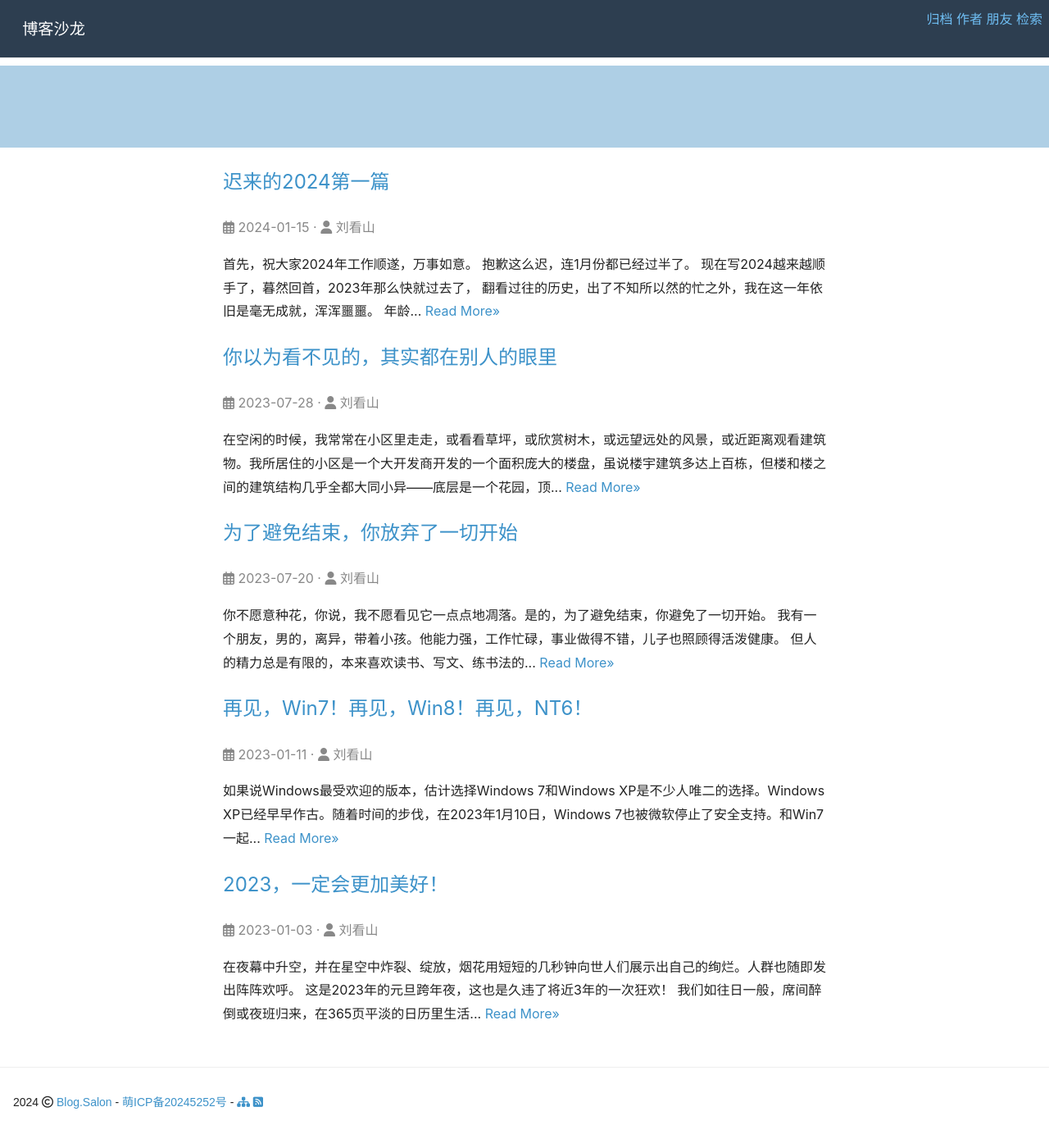
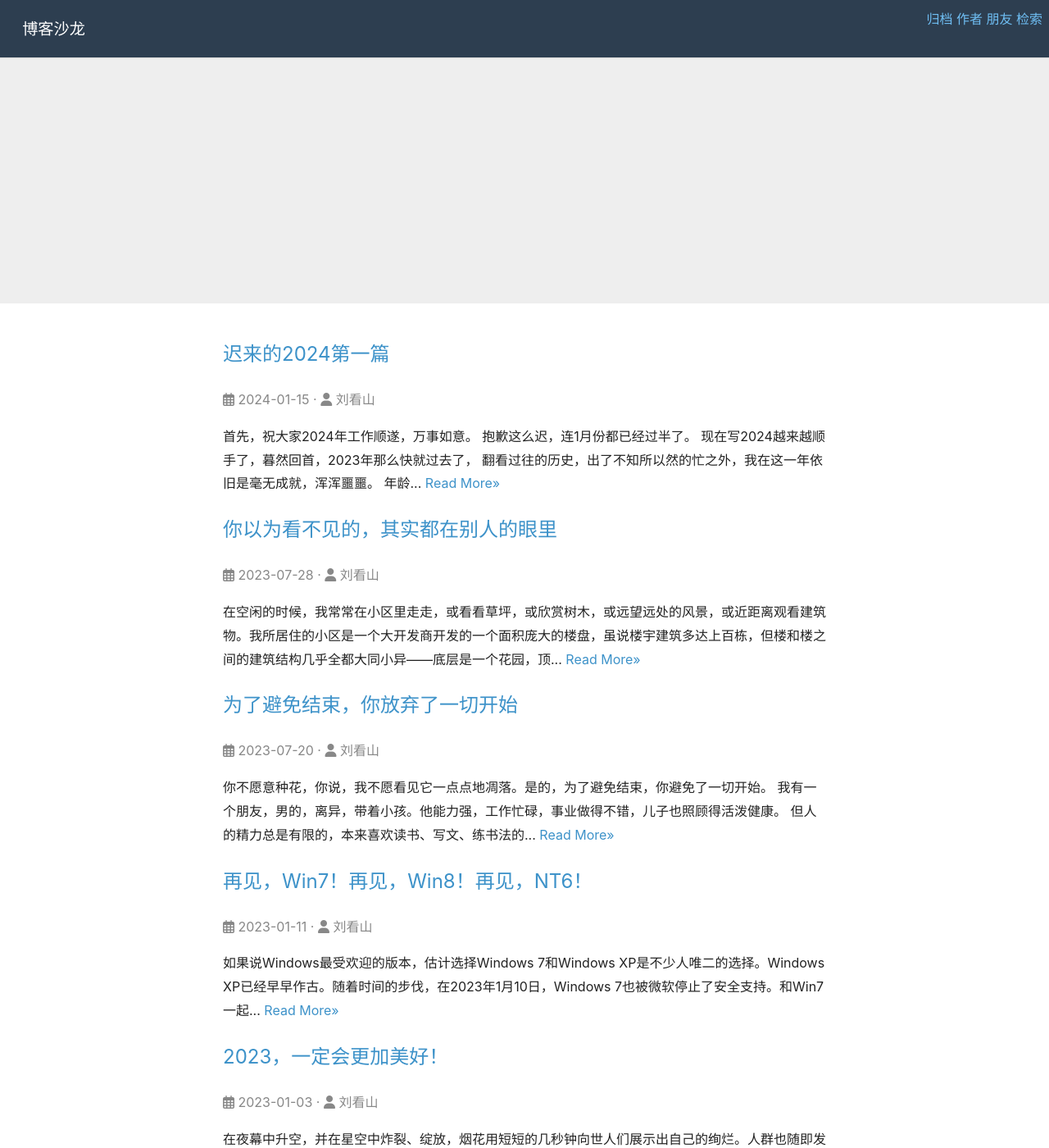
Before and after one commit to bearfm/bearfm.github.io, a Jekyll site: the page built from index.html, in a window 1280 px wide and 1400 px high. Shown: the whole window at 82% size. Built offline with Jekyll 4.4.1, drawn with Linux system fonts in a browser that asks for light colours; nearby versions of some CDN libraries; the list of posts is cut into pages by our own code; comment, search, counter and statistics services are not loaded.

Commit message:
修正错误

```diff
--- a/_includes/head.html
+++ b/_includes/head.html
@@ -13,7 +13,7 @@
   <link rel="dns-prefetch" href="//china.s3.bitiful.net">
   <link rel="stylesheet" href="//lib.baomitu.com/font-awesome/6.5.1/css/all.min.css">
   <link rel="stylesheet" href="//lib.baomitu.com/pure/3.0.0/pure.min.css" integrity="sha512-aj3VPef4Ml4KewQvoJ5b6yBRV1/tPdn7Qa0+jMccMgDFIN04PJCgWssA3RaoQDXLHGUYX2EMRRgeGK4n6duuZA==" crossorigin="anonymous">
-  <link rel="stylesheet" href="/style.css?v=0.2">
+  <link rel="stylesheet" href="/style.css?v=0.3">
   <link rel="alternate" type="application/atom+xml" title="RSS of 博客沙龙(blog.salon)" href="//blog.salon/feed.xml">
   {% feed_meta %}
 </head>
--- a/style.css
+++ b/style.css
@@ -13,10 +13,10 @@
 .home-menu .pure-menu-selected a{color:#fff}
 .home-menu a{color:#6fbef3}
 .home-menu li a:focus,.home-menu li a:hover{background:0 0;border:none;color:#aecfe5}
-.cover{margin-top:80px;width:100%;height:100px;background:#aecfe5}
+.cover{margin-top:70px;width:100%;height:300px;margin-bottom:40px;background:#eee;background-size:cover;background-position:center}
 .content{margin:0 auto;padding:0 2em;max-width:800px;margin-bottom:50px;line-height:1.6em}
 .content-title{margin:50px 0 20px 0;font-weight:300;color:#888}
 .content-title a{color:#222;font-weight:700}
 .content-homeinfo{color:#888}
-.post img{{border-radius:8px;margin:40px -50px;width:1060px;max-width:1060px;box-shadow:0 4px 6px rgba(0,0,0,.04)}}
+.post img{border-radius:8px;margin:40px -50px;width:1060px;max-width:1060px;box-shadow:0 4px 6px rgba(0,0,0,.04)}
 .footer{border-top:1px solid #eee;font-size:87.5%;margin-top:3.4286em;padding:1.1429em}
```
